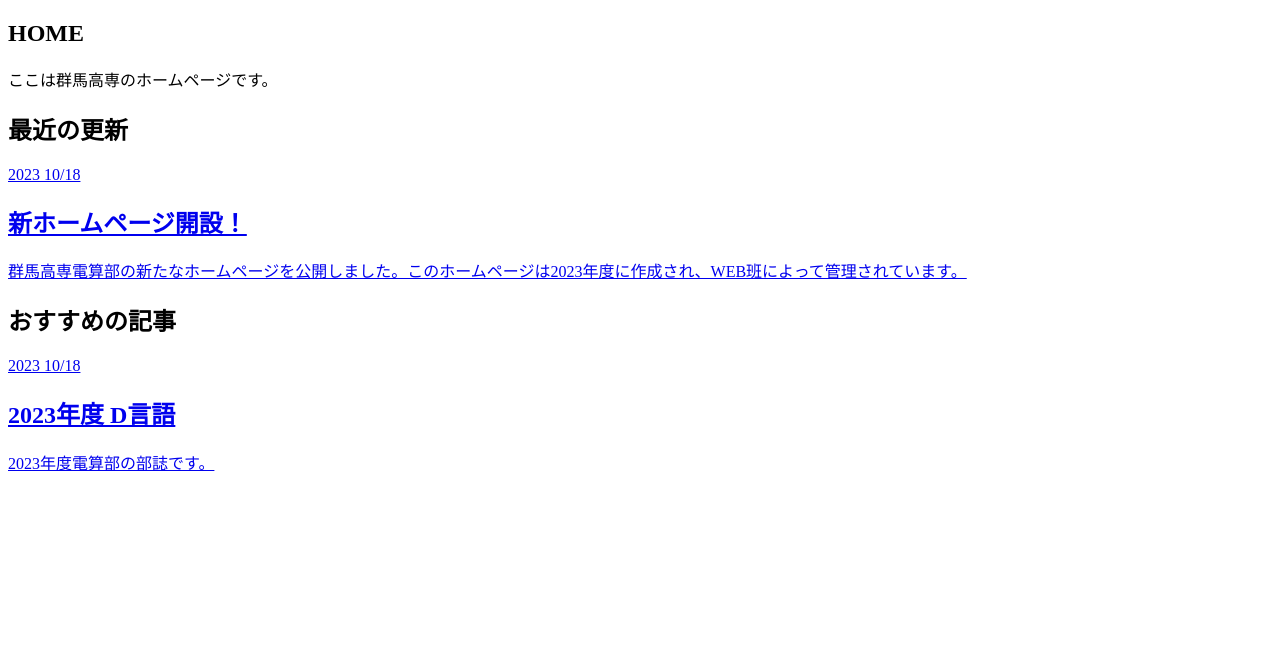
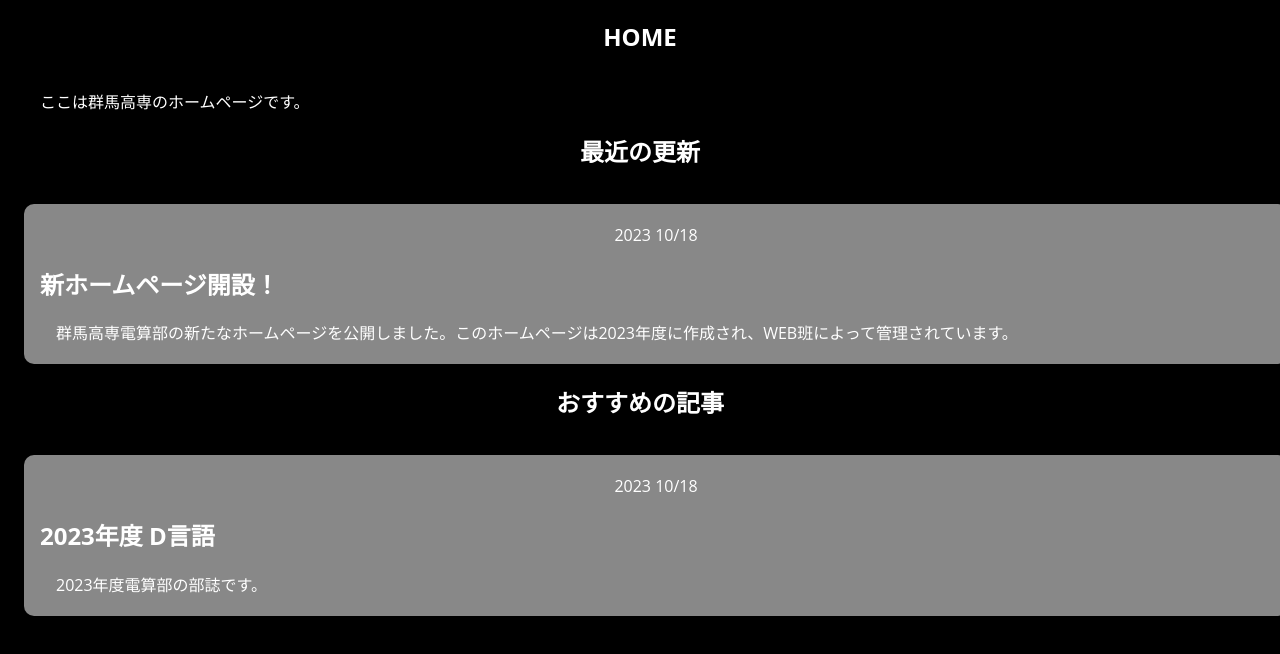
Before and after one commit to UT0911/test, a plain HTML site: page index.html in a window 1280 px wide. Drawn offline with Linux system fonts and the light colour scheme.

Commit message:
Update style.css

```diff
--- a/style/style.css
+++ b/style/style.css
@@ -1,8 +1,49 @@
-#main > p {
-	text-align: center;
-	color: red;
-	background-color: skyblue;
-	& > span::after {
-		content: "正解!!";
-	}
+body{
+  background-color:#000;
+  font-family: "Open Sans", sans-serif;
 }
+section{
+  padding:0px 16px;
+  gap:16px;
+
+}
+h1{
+  font-size:24px;
+  text-align: center;
+  color:#fff;
+  padding-bottom:16px;
+}
+.section-content{
+  color:#fff;
+  padding-left:16px;
+  font-size:16px;
+}
+
+div{
+  width:100%;
+  height:100%;
+  background-color:#888;
+  border-radius: 10px;
+  padding:4px 16px;
+  gap:8px;
+}
+.date{
+  color:#fff;
+  font-size:16px;
+  text-align: center;
+}
+h2{
+  color:#fff;
+  font-size:24px;
+}
+.card-content{
+  font-size:16px;
+  color:#fff;
+  padding-left:16px;
+  white-space: nowrap;
+overflow: hidden;
+text-overflow: ellipsis;
+}
+a{
+  text-decoration: none;
+}
```
